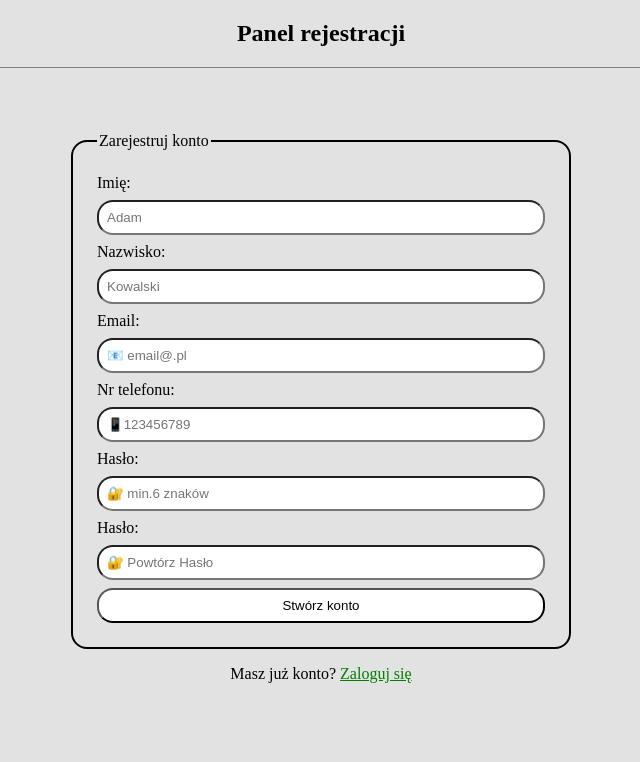
After one commit to Noicei807/Chmura, a Flask app: template templates/rejestracja.html in a window 1280 px wide. The commit adds this page. Shown: the top 762 px of the page, without its empty margins (319-959 px from the left). Run offline with Flask 3, Linux system fonts and the light colour scheme; the template is opened without the code that fills it, so the values that code supplies are empty.

Commit message:
rejestracja i login ze stylami
dałem osobne pliki css, żeby nie bawić się w szukanie i kombinowanie po jednym ogromnym pliku

```diff
--- /dev/null
+++ b/static/style2.css
@@ -0,0 +1,72 @@
+/* Style dla rejestracji */
+
+body{
+    margin: 0;
+    background-color: #e2e2e2;
+}
+.register{
+    display: flex;
+    justify-content: center;
+    align-items: center;
+    width: 100%;
+
+}
+.register__main{
+    box-sizing: border-box;
+    display: flex;
+    flex-direction: column;
+    align-items: center;
+    width: 100%;
+
+
+
+}
+
+    .register__main--header{
+        width: 100%;
+        text-align: center;
+        border-bottom: 1px solid gray;
+
+    }
+
+    .register__form{
+        margin: 0%;
+        display: flex;
+        justify-content: center;
+        align-items: center;
+        flex-direction: column;
+        width: 100%;
+        padding-top: 64px;
+        padding-bottom: 64px;
+
+    }
+
+    fieldset{
+        display: flex;
+        flex-direction: column;
+        gap: 8px;
+        padding: 24px;
+        box-sizing: border-box;
+        width: 100%;
+        max-width: 500px;
+        border-radius: 16px;
+        border: 2px solid black;
+
+    }
+    .register__form--fields{
+        border-radius: 16px;
+        padding: 8px;
+    }
+    .register__button{
+        border-radius: 16px;
+        padding: 8px;
+        background-color: white;
+    }
+    .rejestracja__login{
+        display: flex;
+        padding: 16px;
+    }
+    a{
+        color: green;
+        padding-left: 4px;
+    }
--- /dev/null
+++ b/templates/rejestracja.html
@@ -0,0 +1,50 @@
+<!DOCTYPE html>
+<html lang="en">
+<head>
+    <meta charset="UTF-8">
+    <meta name="viewport" content="width=device-width, initial-scale=1.0">
+    <title>System rezerwacji-panel rejestracji</title>
+    <link href="/static/style2.css" rel="stylesheet" type="text/css">
+</head>
+<body>
+    <div class="register">
+    <main class="register__main">
+        <header class="register__main--header">
+            <h2>Panel rejestracji</h2>
+        </header>
+    <form method="post" class="register__form">
+
+            <fieldset>
+            <legend>Zarejestruj konto</legend>
+
+            <label for="userName">Imię:</label>
+            <input class="register__form--fields" placeholder="Adam" id="userName" name="userName"required />
+
+            <label for="userSurname">Nazwisko:</label>
+            <input class="register__form--fields" placeholder="Kowalski" id="userSurname" name="userSurname"required />
+
+            <label for="userEmail">Email:</label>
+            <input class="register__form--fields" placeholder="📧 email@.pl" id="userEmail" type="email" name="userEmail" required/>
+
+            <label for="userNumber">Nr telefonu:</label>
+            <input class="register__form--fields" placeholder="📱123456789" id="userNumber" type="tel" pattern="[0-9]{9}" name="userNumber"required />
+
+            <label for="userPassword">Hasło:</label>
+            <input class="register__form--fields" placeholder="🔐 min.6 znaków" id="userPassword" type="password" name="userPassword" required/>
+
+            <label for="userPassword">Hasło:</label>
+            <input class="register__form--fields" placeholder="🔐 Powtórz Hasło" id="userPasswordRepeat" type="password" name="userPasswordRepeat" required/>
+
+            <button class="register__button">Stwórz konto</button>
+
+            </fieldset>
+            <div class="rejestracja__login">
+            Masz już konto? <a href="logowanie.html">Zaloguj się</a>
+            </div>
+
+    </form>
+
+    </main>
+    </div>
+</body>
+</html>
```
Also changed, not shown: static/style1.css (added, +74 -0 lines), templates/logowanie.html (added, +39 -0 lines), static/style.css (line endings or trailing spaces).
